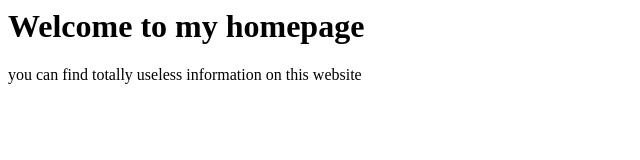
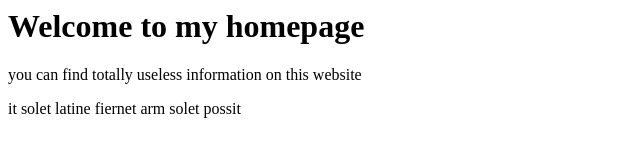
Before and after one commit to fathiashtiyani/mytest, a plain HTML site: page index.html in a window 1280 px wide. Shown: the whole page, without its empty margins (0-640 px from the left). Drawn offline with Linux system fonts and the light colour scheme.

Commit message:
second release

```diff
--- a/index.html
+++ b/index.html
@@ -4,6 +4,9 @@
 </head>
 <body>
 <h1> Welcome to my homepage </h1>
+<div>
 <p> you can find totally useless information on this website </p>
+<p> it solet latine fiernet arm solet possit </p>
+</div>
 </body>
 </html>
```
